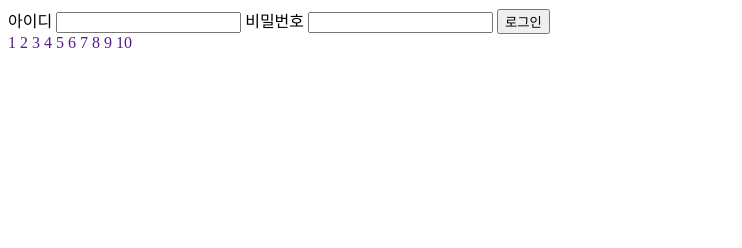
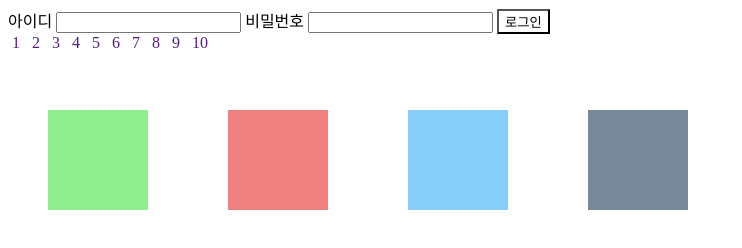
Before and after one commit to yeonhee2/front_study, a plain HTML site: page 0707/숙제/index.html in a window 1280 px wide. Shown: the whole page, without its empty margins (0-742 px from the left). Drawn offline with Linux system fonts and the light colour scheme.

Commit message:
숙제완료

```diff
--- a/0707/숙제/index.html
+++ b/0707/숙제/index.html
@@ -23,5 +23,14 @@
     <a href="">9</a>
     <a href="">10</a>
   </div>
+
+  <br>
+  <div class="container">
+    <div class="box1"></div>
+    <div class="box2"></div>
+    <div class="box3"></div>
+    <div class="box4"></div>
+  </div>
+
 </body>
 </html>
--- a/0707/숙제/style.css
+++ b/0707/숙제/style.css
@@ -1,12 +1,79 @@
 input:focus {
-  background: lightgray;
+  background: #f3f2f2fd;
 }
 
 a {
   text-decoration: none;
+  margin: 4px;
 }
 
 a:hover{
   background: red;
   color: white;
 }
+
+button{
+  background: white;
+}
+
+button:hover {
+  background: #C8FAC8;
+}
+
+.container{
+ margin: 0;
+ padding: 0;
+ box-sizing: border-box;
+}
+
+.box1 {
+  width: 100px;
+  height: 100px;
+  margin: 40px;
+  background: lightgreen;
+  float: left;
+}
+
+.box1:hover{
+  box-shadow: 5px 5px 5px gray;
+  transform: scale(1.4);
+}
+
+.box2 {
+  width: 100px;
+  height: 100px;
+  margin: 40px;
+  background: lightcoral;
+  float: left;
+}
+
+.box2:hover{
+  box-shadow: 5px 5px 5px gray;
+  transform: scale(1.4);
+}
+
+.box3 {
+  width: 100px;
+  height: 100px;
+  margin: 40px;
+  background: lightskyblue;
+  float: left;
+}
+
+.box3:hover{
+  box-shadow: 5px 5px 5px gray;
+  transform: scale(1.4);
+}
+
+.box4 {
+  width: 100px;
+  height: 100px;
+  margin: 40px;
+  background: lightslategray;
+  float: left;
+}
+
+.box4:hover{
+  box-shadow: 5px 5px 5px gray;
+  transform: scale(1.4);
+}
```
